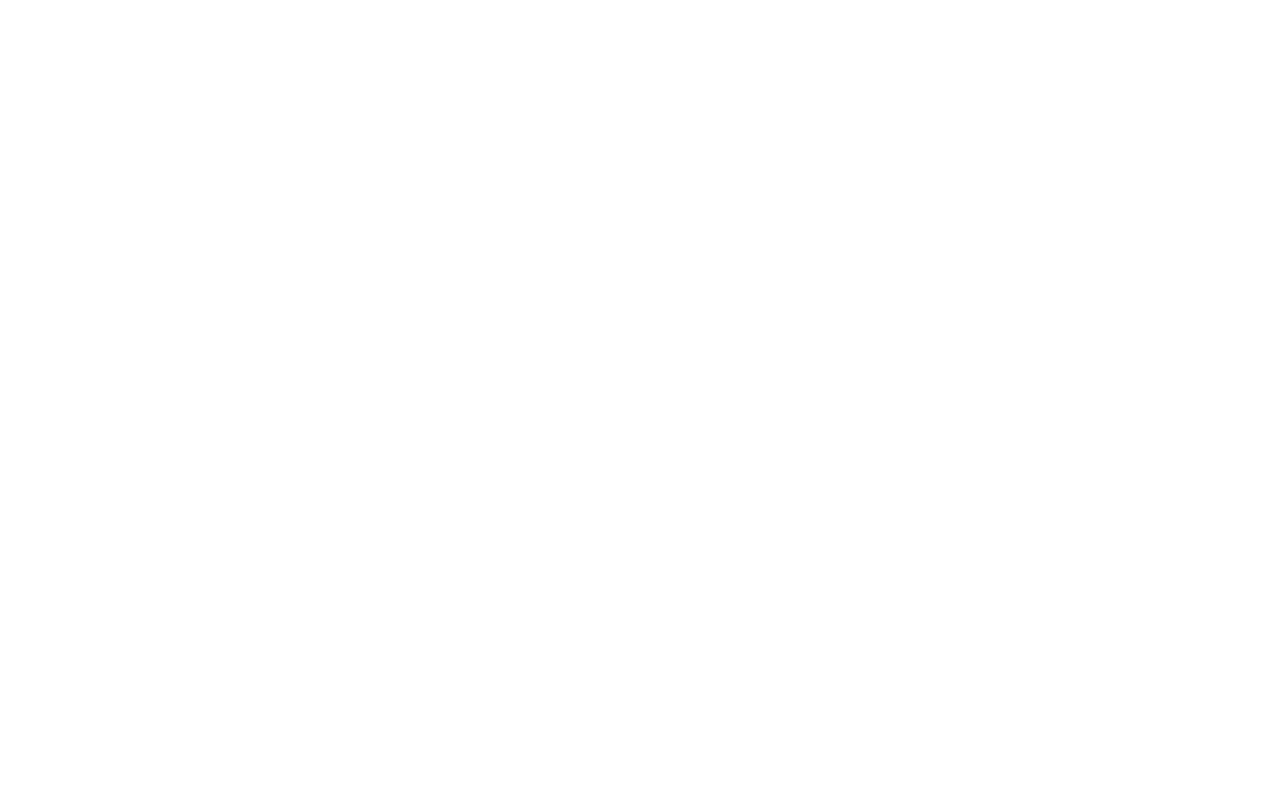
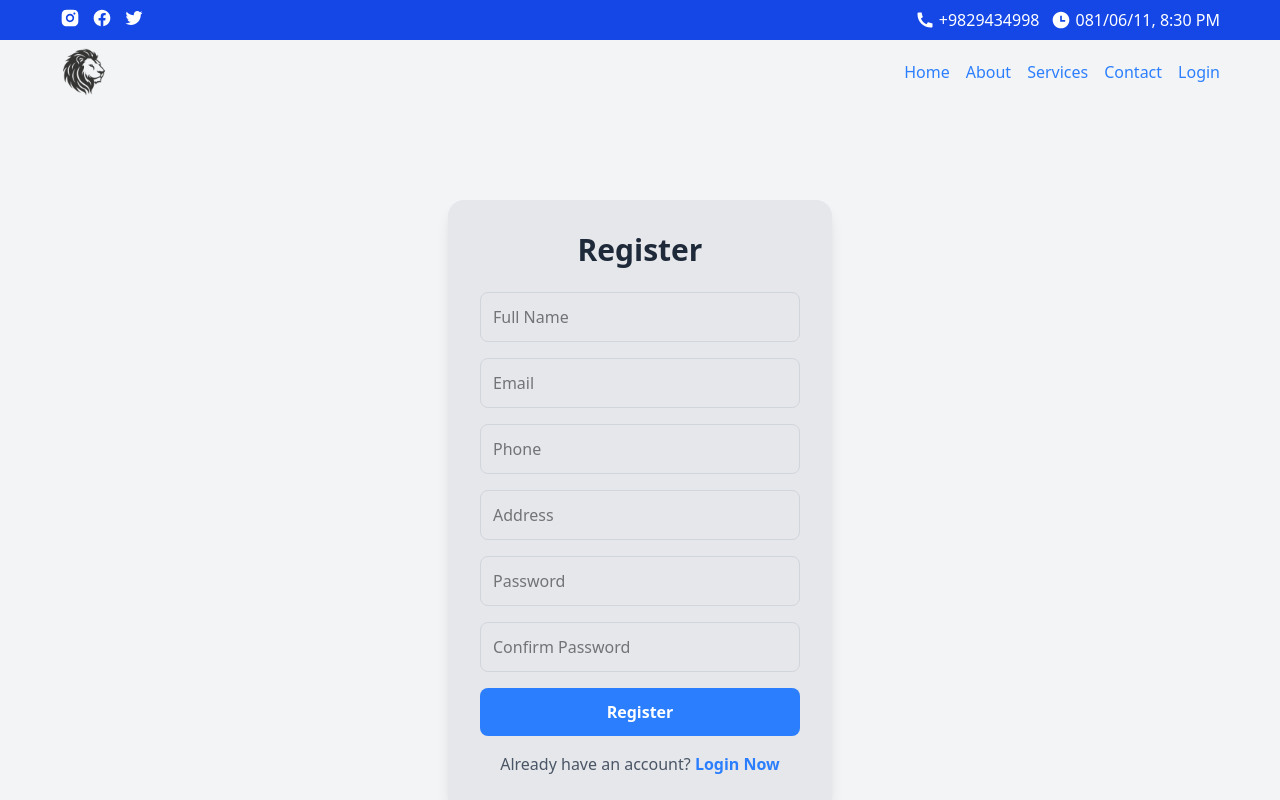
Before and after one commit to PradipJaysawal/React-project, a React (Vite) app: page /register in a window 1280 px wide. Before the commit this address had no page. Shown: the top 800 px of the page. Built offline with nearby package versions, Linux system fonts and the light colour scheme.

Commit message:
login,register

```diff
--- a/src/Contact.jsx
+++ b/src/Pages/Contact.jsx
@@ -1,7 +1,7 @@
 import React from 'react'
-import TopBar from './components/TopBar'
-import Footer from './components/Footer'
-import Navbar from './components/Navbar'
+import TopBar from '../components/TopBar'
+import Footer from '../components/Footer'
+import Navbar from '../components/Navbar'
 
 const Contact = () => {
   return (
--- /dev/null
+++ b/src/Pages/Login.jsx
@@ -0,0 +1,39 @@
+import React from 'react';
+import Navbar from '../components/Navbar';
+import TopBar from '../components/TopBar';
+import Footer from '../components/Footer';
+
+const Login = () => {
+  return (
+    <div>
+      <TopBar />
+      <Navbar />
+      <div className="flex flex-col items-center justify-center w-1/3 mx-auto mt-4 mb-4 bg-gray-200 px-8 py-8 rounded-lg shadow-lg">
+      <h1 className="text-center font-bold text-2xl mb-4 mt-4">Login</h1>
+        <form className="w-full max-w-sm">
+          <div className="mb-4">
+            <input type="email" id="email" className="shadow appearance-none border rounded w-full py-2 px-3 text-gray-700 leading-tight focus:outline-none focus:shadow-outline" placeholder='Email' required />
+          </div>
+
+          <div className="mb-6">
+            <input type="password" id="password" className="shadow appearance-none border rounded w-full py-2 px-3 text-gray-700 leading-tight focus:outline-none focus:shadow-outline" placeholder='Password' required/>
+          </div>
+
+          <div className="flex items-center justify-between mb-4">
+            <button type="submit" className="w-full bg-blue-500 hover:bg-orange-700 text-white font-bold py-2 px-4 rounded focus:outline-none focus:shadow-outline" >
+              Login
+            </button>
+          </div>
+          <div className="flex items-center justify-between mb-4">
+            <p>Don't have an account?
+            <a href="/register" className="text-blue-500 font-semibold hover:text-orange-600"> Register Now</a>
+            </p>
+          </div>
+        </form>
+      </div>
+      <Footer />
+    </div>
+  );
+};
+
+export default Login;
--- /dev/null
+++ b/src/Pages/Register.jsx
@@ -0,0 +1,78 @@
+import React from "react";
+import Navbar from "../components/Navbar";
+import TopBar from "../components/TopBar";
+import Footer from "../components/Footer";
+
+function Register() {
+  return (
+    <>
+    <TopBar />
+    <Navbar />
+    <div className="flex justify-center items-center min-h-screen bg-gray-100">
+      <form className="bg-gray-200 shadow-lg rounded-2xl p-8 w-96">
+        <h1 className="text-center text-3xl font-extrabold text-gray-800 mb-6">Register</h1>
+
+        <input
+          type="text"
+          className="w-full p-3 border border-gray-300 rounded-lg focus:ring-2 focus:ring-orange-400 focus:outline-none mb-4"
+          name="fullname"
+          placeholder="Full Name"
+        />
+
+        <input
+          type="email"
+          className="w-full p-3 border border-gray-300 rounded-lg focus:ring-2 focus:ring-orange-400 focus:outline-none mb-4"
+          name="email"
+          placeholder="Email"
+        />
+
+        <input
+          type="text"
+          className="w-full p-3 border border-gray-300 rounded-lg focus:ring-2 focus:ring-orange-400 focus:outline-none mb-4"
+          name="phone"
+          placeholder="Phone"
+        />
+
+        <input
+          type="text"
+          className="w-full p-3 border border-gray-300 rounded-lg focus:ring-2 focus:ring-orange-400 focus:outline-none mb-4"
+          name="address"
+          placeholder="Address"
+        />
+
+        <input
+          type="password"
+          className="w-full p-3 border border-gray-300 rounded-lg focus:ring-2 focus:ring-orange-400 focus:outline-none mb-4"
+          name="password"
+          placeholder="Password"
+        />
+
+        <input
+          type="password"
+          className="w-full p-3 border border-gray-300 rounded-lg focus:ring-2 focus:ring-orange-400 focus:outline-none mb-4"
+          name="cpassword"
+          placeholder="Confirm Password"
+        />
+
+        <button
+          type="submit"
+          className="w-full p-3 bg-blue-500 text-white font-bold rounded-lg hover:bg-orange-600 transition duration-300">
+          Register
+        </button>
+
+        <div className="mt-4 text-center">
+          <p className="text-gray-600">
+            Already have an account?{" "}
+            <a href="/login" className="text-blue-500 font-semibold hover:text-orange-600">
+              Login Now
+            </a>
+          </p>
+        </div>
+      </form>
+    </div>
+    <Footer />
+    </>
+  );
+}
+
+export default Register;
--- a/src/SingleProduct.jsx
+++ b/src/Pages/SingleProduct.jsx
@@ -1,10 +1,21 @@
-import React from 'react'
-import TopBar from './components/TopBar'
-import Navbar from './components/Navbar'
-import Footer from './components/Footer'
+import React, { useState } from 'react'
+import TopBar from '../components/TopBar'
+import Navbar from '../components/Navbar'
+import Footer from '../components/Footer'
 import { Ri24HoursFill, RiBankCard2Fill, RiShoppingCart2Fill, RiStarFill, RiTruckFill, RiVerifiedBadgeFill } from 'react-icons/ri'
 
 function SingleProduct() {
+
+    const [Qty, setQty] = useState(1)
+    const increment = () => {
+        setQty(Qty + 1)
+    }
+    const decrement = () => {
+        if (Qty > 1) {
+            setQty(Qty - 1)
+        }
+    }
+
   return (
     <div>
         <TopBar />
@@ -28,9 +39,10 @@ function SingleProduct() {
                     Lorem ipsum dolor, sit amet consectetur adipisicing elit. Accusantium nihil reprehenderit corporis obcaecati similique debitis? Quis, vel. A asperiores quam, porro tempore consequuntur dicta minus impedit maxime corrupti ea non!
                 </p>
                 <div className='flex items-center py-2'>
-                    <button className='bg-gray-200 hover:bg-gray-300 text-gray-800 font-bold py-2 px-4 rounded'>-</button>
-                    <p className='px-4'>1</p>
-                    <button className='bg-gray-200 hover:bg-gray-300 text-gray-800 font-bold py-2 px-4 rounded'>+</button>
+                    <button onClick={decrement} className='bg-gray-200 hover:bg-gray-300 text-gray-800 font-bold py-2 px-4 rounded'>-</button>
+                    <p className='px-4'>{Qty}</p>
+                    <button onClick={increment} className='bg-gray-200 hover:bg-gray-300 text-gray-800 font-bold py-2 px-4 rounded'>+</button>
+
                 </div>
                 <button className='bg-blue-500 hover:bg-blue-700 text-white font-bold py-2 px-4 rounded flex items-center gap-2'><RiShoppingCart2Fill/> Add to Cart</button>
             </div>
--- a/src/main.jsx
+++ b/src/main.jsx
@@ -3,10 +3,12 @@ import { createRoot } from 'react-dom/client'
 import './index.css'
 import App from './App.jsx'
 import { BrowserRouter as Router, Route, Routes } from 'react-router-dom'
-import About from './About.jsx'
-import Services from './Services.jsx'
-import Contact from './Contact.jsx'
-import SingleProduct from './SingleProduct.jsx'
+import About from './Pages/About.jsx'
+import Services from './Pages/Services.jsx'
+import Contact from './Pages/Contact.jsx'
+import SingleProduct from './Pages/SingleProduct.jsx'
+import Login from './Pages/Login.jsx'
+import Register from './Pages/Register.jsx'
 
 createRoot(document.getElementById('root')).render(
   <StrictMode>
@@ -17,6 +19,8 @@ createRoot(document.getElementById('root')).render(
         <Route path='/services' element={<Services />} />
         <Route path='/contact' element={<Contact />} />
         <Route path='/SingleProduct' element={<SingleProduct/>} />
+        <Route path='/login' element={<Login />} />
+        <Route path='/register' element={<Register/>} />
       </Routes>
     </Router>
   </StrictMode>,
```
Also changed, not shown: src/Pages/About.jsx (renamed from src/About.jsx, +4 -4 lines), src/Pages/Services.jsx (renamed from src/Services.jsx, +4 -4 lines).
